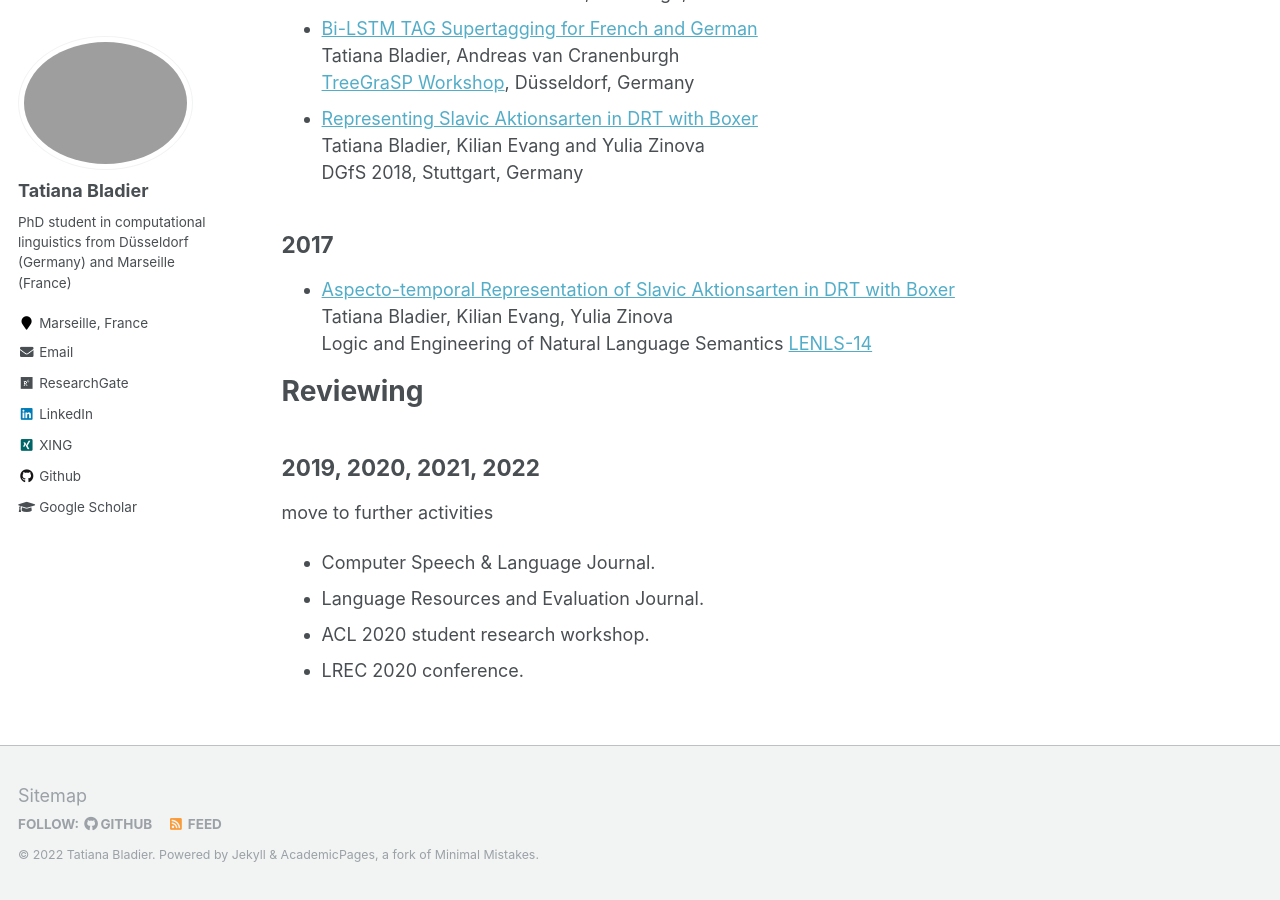
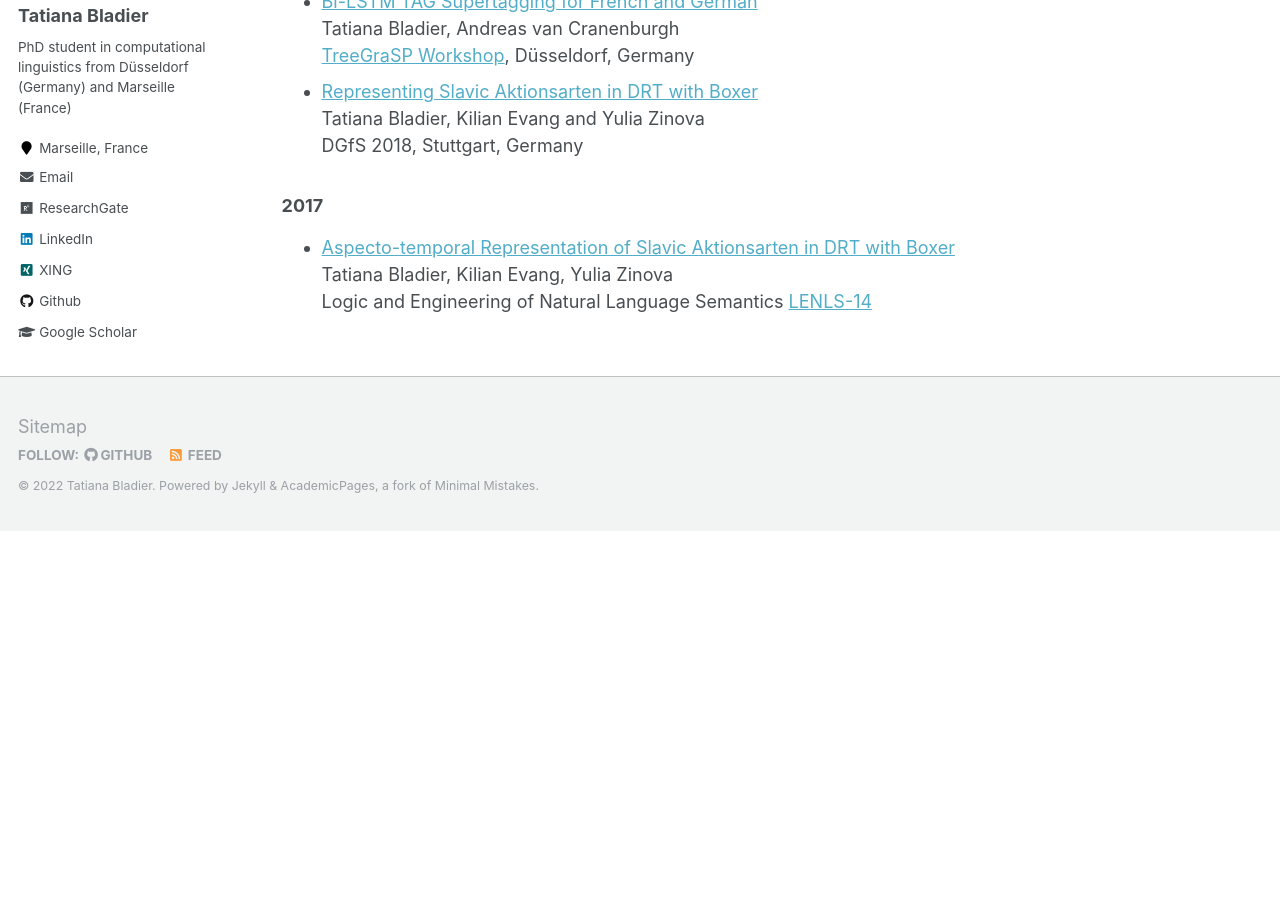
Before and after one commit to TatianaBladier/TatianaBladier.github.io, a Jekyll site: the page built from _pages/talks.md, in a window 1280 px wide and 900 px high, scrolled down 1847 px. Built offline with Jekyll 4.4.1, drawn with Linux system fonts in a browser that asks for light colours; after the commit the page ends 2378 px from its top, so only the background shows below that.

Commit message:
update talks

```diff
--- a/_pages/talks.md
+++ b/_pages/talks.md
@@ -6,9 +6,9 @@ author_profile: true
 ---
 
 
-# Invited talks
+## Invited talks
 
-## 2019
+### 2019
 
 - [Neural Semantic Role Labeling for French with LTAG Supertag Features]()<br />
 Research Seminar at the Paris Diderot University, Paris, France <br />
@@ -17,15 +17,15 @@ Research Seminar at the Paris Diderot University, Paris, France <br />
  - [Neural Semantic Role Labeling for French FrameNet With Deep Syntactic Information]() <br />
  Inria research centre Paris, France.
 
-# Further Posters and Talks
+## Further Posters and Talks
 
-## 2021
+### 2021
 
 - [Elementary trees in RRGparbank](https://rrg2021.apps01.yorku.ca/wp-content/uploads/2021/06/rrg_abstract_arps_et_al_rrg_parbank.pdf) <br />
 David Arps, Tatiana Bladier, Kilian Evang, Laura Kallmeyer, Robin Möllemann, Rainer Osswald, Simon Petitjean<br />
 Abstract presented at The 16th International Conference on Role and Reference Grammar, Toronto, Canada.
 
-## 2020
+### 2020
 
 - [Automatic Extraction of Tree-Wrapping Grammars for German](https://aclanthology.org/2020.tlt-1.5.pdf) <br />
 Tatiana Bladier, Laura Kallmeyer <br />
@@ -34,7 +34,7 @@ Tatiana Bladier, Laura Kallmeyer <br />
 Tatiana Bladier, Marie Candito
 [Computational Linguistics in the Netherlands CLIN30, Utrecht, the Netherlands](https://clin30.sites.uu.nl/accepted-submissions/)
 
-## 2019
+### 2019
 
 - [Creating RRG treebanks through semi-automatic conversion of annotated corpora](https://ubwp.buffalo.edu/rrg2019/wp-content/uploads/sites/101/2019/07/Bladier.pdf) <br />
 Tatiana Bladier, Kilian Evang, Laura Kallmeyer, Robin Möllemann, and Rainer Osswald<br />
@@ -46,7 +46,7 @@ Tatiana Bladier, David Arps and Laura Kallmeyer
 Tatiana Bladier, Jakub Waszczuk, Jörg Hendrik Janke, and Laura Kallmeyer
 [Computational Linguistics in the Netherlands CLIN29](http://www.let.rug.nl/clin29/index.php), Groningen, the Netherlands.
 
-## 2018
+### 2018
 
 - [Extraction of LTAG-based supertags from the French Treebank: challenges and possible solutions](http://drehu.linguist.univ-paris-diderot.fr/gac-2018/abstracts/bladier_etal.pdf) <br />
  Tatiana Bladier, Andreas van Cranenburgh and Laura Kallmeyer
@@ -71,18 +71,8 @@ Tatiana Bladier, Andreas van Cranenburgh <br />
 Tatiana Bladier, Kilian Evang and Yulia Zinova <br />
 DGfS 2018, Stuttgart, Germany
 
-## 2017
+### 2017
 
 - [Aspecto-temporal Representation of Slavic Aktionsarten in DRT with Boxer](https://lenls.github.io/lenls14/index.html) <br />
 Tatiana Bladier, Kilian Evang, Yulia Zinova <br />
 Logic and Engineering of Natural Language Semantics [LENLS-14](https://lenls.github.io/lenls14/index.html)
-
-# Reviewing
-## 2019, 2020, 2021, 2022
-
-move to further activities
-
-- Computer Speech &amp; Language Journal.
-- Language Resources and Evaluation Journal.
-- ACL 2020 student research workshop.
-- LREC 2020 conference.
```
